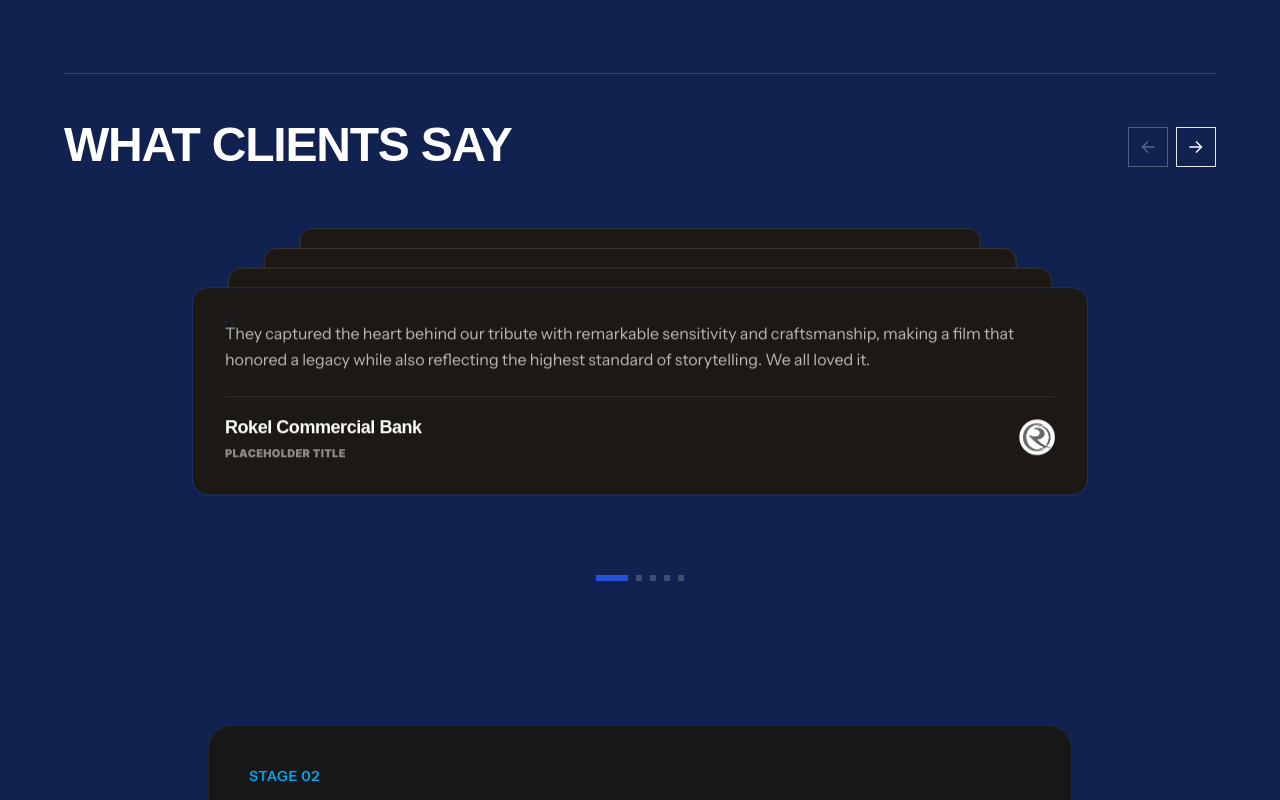
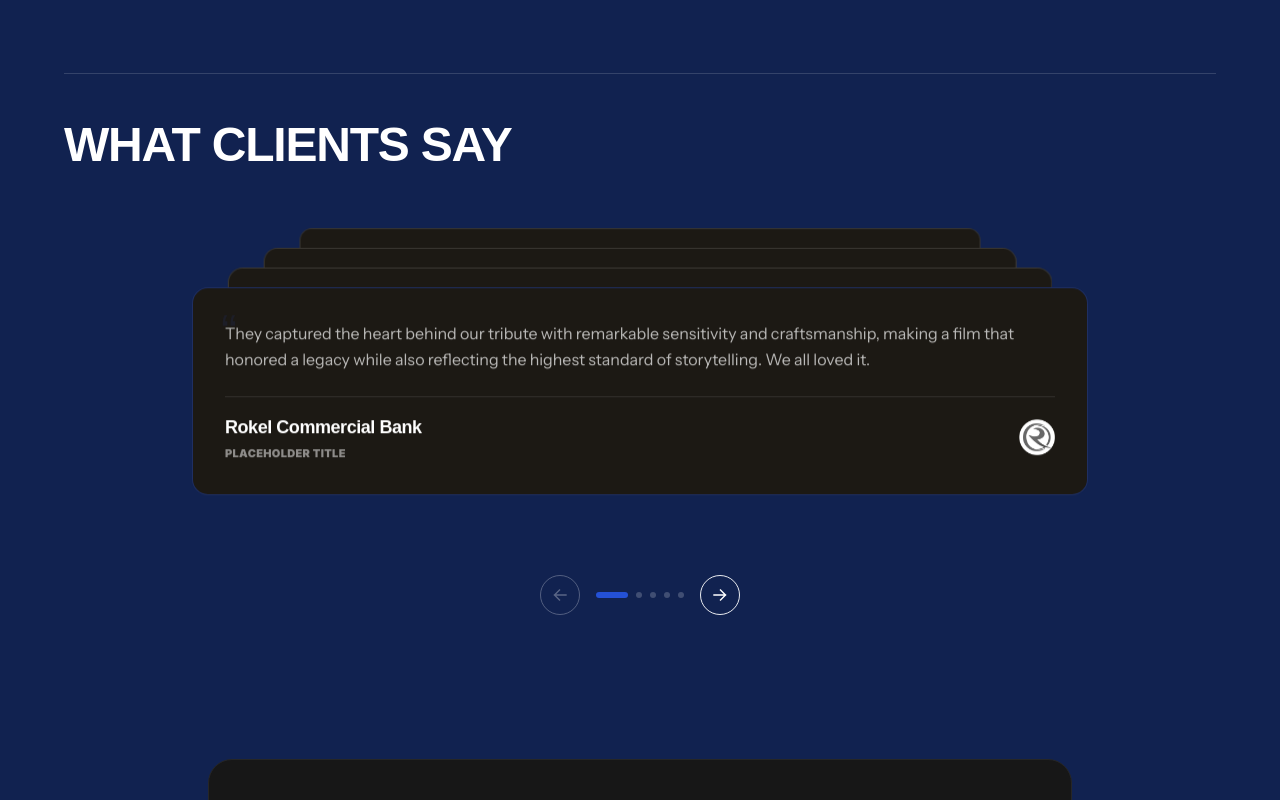
Before and after one commit to kensawawe/mediafoundrysl, a Next.js app: page / in a window 1280 px wide. Shown: the part 4900-5700 px from the top of the page. Built offline with nearby package versions, Linux system fonts and the light colour scheme; a web font is replaced by a local one.

Commit message:
Move testimonial nav buttons to flank the dot indicators, round them
Relocates prev/next from the section header to either side of the
dot row below the card, and switches them from square to rounded-full
per feedback.

```diff
--- a/components/home/Testimonials.tsx
+++ b/components/home/Testimonials.tsx
@@ -142,33 +142,9 @@ export function Testimonials() {
       <Container>
         <div aria-hidden className="border-t border-current/15 mb-12" />
 
-        <div className="flex flex-wrap items-end justify-between gap-6">
         <h2 className="font-display text-4xl font-black uppercase leading-[0.95] tracking-tight sm:text-5xl">
           {whatClientsSay}
         </h2>
-          {total > 1 && (
-            <div className="flex items-center gap-2">
-              <button
-                type="button"
-                onClick={handlePrev}
-                disabled={index === 0}
-                aria-label="Previous testimonial"
-                className="focus-ring flex h-10 w-10 items-center justify-center border border-border-strong text-current transition-colors duration-300 hover:border-accent-fill hover:bg-accent-fill hover:text-accent-fill-ink disabled:cursor-not-allowed disabled:opacity-30 disabled:hover:border-border-strong disabled:hover:bg-transparent disabled:hover:text-current"
-              >
-                <Arrow direction="left" />
-              </button>
-              <button
-                type="button"
-                onClick={handleNext}
-                disabled={index === maxIndex}
-                aria-label="Next testimonial"
-                className="focus-ring flex h-10 w-10 items-center justify-center border border-border-strong text-current transition-colors duration-300 hover:border-accent-fill hover:bg-accent-fill hover:text-accent-fill-ink disabled:cursor-not-allowed disabled:opacity-30 disabled:hover:border-border-strong disabled:hover:bg-transparent disabled:hover:text-current"
-              >
-                <Arrow direction="right" />
-              </button>
-            </div>
-          )}
-        </div>
 
         <div className="relative mt-12 h-[320px] md:mt-16">
           {testimonials.map((item, i) => (
@@ -177,7 +153,18 @@ export function Testimonials() {
         </div>
 
         {total > 1 && (
-          <div className="mt-6 flex items-center justify-center gap-2">
+          <div className="mt-6 flex items-center justify-center gap-4">
+            <button
+              type="button"
+              onClick={handlePrev}
+              disabled={index === 0}
+              aria-label="Previous testimonial"
+              className="focus-ring flex h-10 w-10 shrink-0 items-center justify-center rounded-full border border-border-strong text-current transition-colors duration-300 hover:border-accent-fill hover:bg-accent-fill hover:text-accent-fill-ink disabled:cursor-not-allowed disabled:opacity-30 disabled:hover:border-border-strong disabled:hover:bg-transparent disabled:hover:text-current"
+            >
+              <Arrow direction="left" />
+            </button>
+
+            <div className="flex items-center gap-2">
               {testimonials.map((item, i) => (
                 <button
                   key={item.id}
@@ -185,11 +172,22 @@ export function Testimonials() {
                   onClick={() => setIndex(i)}
                   aria-label={`Go to testimonial ${i + 1}`}
                   className={clsx(
-                  "h-1.5 transition-all duration-300",
+                    "h-1.5 rounded-full transition-all duration-300",
                     i === index ? "w-8 bg-accent-fill" : "w-1.5 bg-current/20 hover:bg-current/40",
                   )}
                 />
               ))}
+            </div>
+
+            <button
+              type="button"
+              onClick={handleNext}
+              disabled={index === maxIndex}
+              aria-label="Next testimonial"
+              className="focus-ring flex h-10 w-10 shrink-0 items-center justify-center rounded-full border border-border-strong text-current transition-colors duration-300 hover:border-accent-fill hover:bg-accent-fill hover:text-accent-fill-ink disabled:cursor-not-allowed disabled:opacity-30 disabled:hover:border-border-strong disabled:hover:bg-transparent disabled:hover:text-current"
+            >
+              <Arrow direction="right" />
+            </button>
           </div>
         )}
       </Container>
```
Lines whose indentation alone changed are shown as unchanged.
